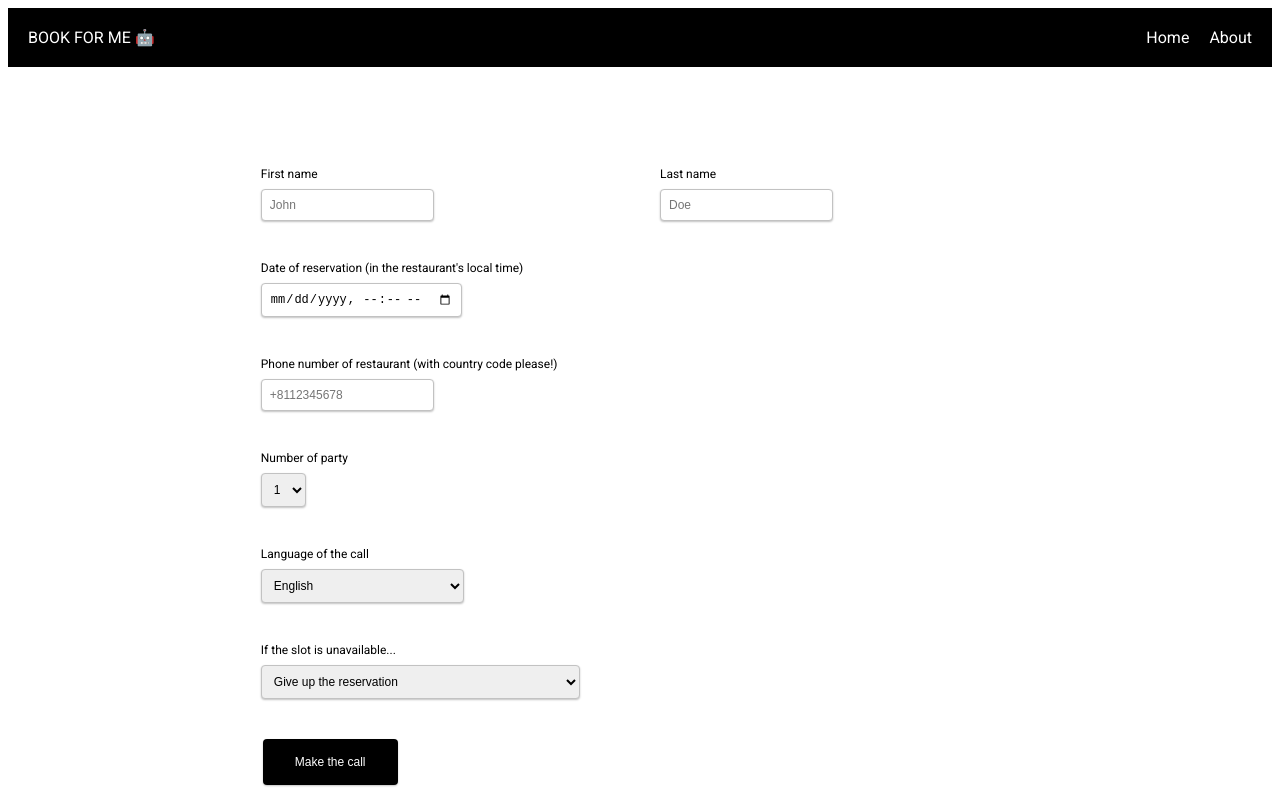
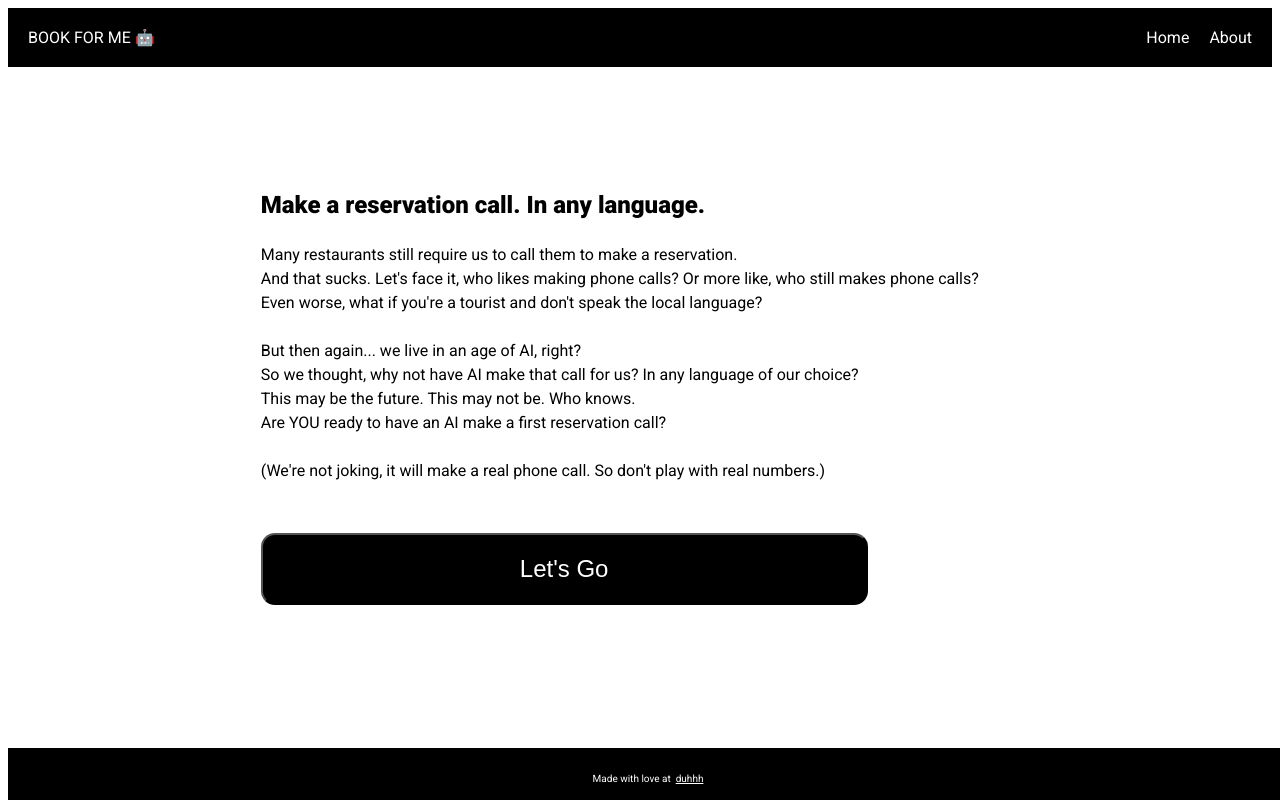
Before and after one commit to diceky/bookforme, a React (Vite) app: page / in a window 1280 px wide. Shown: the top 800 px of the page. Built offline with nearby package versions, Linux system fonts and the light colour scheme.

Commit message:
second commit

```diff
--- a/package.json
+++ b/package.json
@@ -15,6 +15,7 @@
     "react-dom": "^18.3.1",
     "react-hook-form": "^7.52.1",
     "react-router-dom": "^6.25.1",
+    "react-spinners": "^0.14.1",
     "yup": "^1.4.0"
   },
   "devDependencies": {
--- a/src/components/Call.jsx
+++ b/src/components/Call.jsx
@@ -1,5 +1,6 @@
 import React, {useEffect, useState} from 'react';
 import Styles from "./Call.module.css";
+import BeatLoader from "react-spinners/BeatLoader";
 
 const Call = ({booking, callStatus, callMessage, callId}) => {
 
@@ -28,26 +29,35 @@ const Call = ({booking, callStatus, callMessage, callId}) => {
   return (
     <div className={Styles.wrapper}>
         <p className={Styles.updates}>
-            Making call to {booking.restaurantPhone} ... 📞
+            Setting up the call to {booking.restaurantPhone} ... 📞
         </p>
         <p className={Styles.updates}>
-            Call Message: {callMessage}<br/>
+            Call status: {callMessage}<br/>
             Call ID: {callId}
         </p>
         {callStatus==="success" &&
             <>
                 <p className={Styles.updates}>
-                    We will update you once the call has ended so stay there 🤙
+                    The call is being made right now 🤙 We will update you when it ends so stay there! (calls typically take 3-5 minutes)
                 </p>
                 <div className={Styles.divider}></div>
             </>
         }
+        {!summary &&
+            <BeatLoader
+            size={30}
+            aria-label="Loading Spinner"
+          />
+
+        }
         {summary &&
-                <p className={Styles.updates}>
-                    {summary}
-                </p>
+                <>
+                    <p className={Styles.title}>Here's the result of the call 👇</p>
+                    <p className={Styles.updates}>{summary}</p>
+                </>
         }
-        {transcript && transcript.map((value, index) => <p className={Styles.updates}>{JSON.stringify(value, null, 2)}</p>)}
+        {transcript && transcript.map((value, index) => <p className={Styles.updates} key={index}>{JSON.stringify(value, null, 2)}</p>)}
+        {summary && <p className={Styles.end}>THE END 👋</p>}
     </div>
   )
 };
--- a/src/components/Call.module.css
+++ b/src/components/Call.module.css
@@ -1,5 +1,11 @@
 .wrapper{
 
+}
+
+.title{
+    font-size: 24px;
+    font-weight: 900;
+    margin-bottom: 40px;
 }
 
 .updates{
@@ -13,4 +19,11 @@
     width: 100%;
     height: 2px;
     background-color: black;
+    margin-bottom: 40px;
 }
+
+.end{
+    composes: updates;
+    background-color: black;
+    color: white;
+}
--- a/src/components/Form.jsx
+++ b/src/components/Form.jsx
@@ -11,33 +11,24 @@ const Form = ({onSubmit}) => {
       } = useForm();
 
   return (
-    <form onSubmit={handleSubmit(onSubmit)}>
+    <>
+      <form id="form" onSubmit={handleSubmit(onSubmit)}></form>
 
-        <div className={Styles.twoColumn}>
-          <div className={Styles.inputWrapper}>
-            <label htmlFor="fname">First name</label>
-            <input placeholder="John" id="fname" {...register("firstName", { required: true })} />
-          </div>
+      <p className={Styles.title}>Okay, first tell us about the reservation.</p>
 
       <div className={Styles.inputWrapper}>
-            <label htmlFor="lname">Last name</label>
-            <input placeholder="Doe" id="lname" {...register("lastName", { required: true })} />
-          </div>
+        <label htmlFor="rphone">Phone number of restaurant (with country code please!)</label>
+        <input form="form" placeholder="+8112345678" id="rphone" {...register("restaurantPhone", { required: true })} />
       </div>
 
       <div className={Styles.inputWrapper}>
         <label htmlFor="datetime">Date of reservation (in the restaurant's local time)</label>
-          <input id="datetime" type="datetime-local" step="1800" {...register("datetime", { required: true })} />
-        </div>
-
-        <div className={Styles.inputWrapper}>
-          <label htmlFor="rphone">Phone number of restaurant (with country code please!)</label>
-          <input placeholder="+8112345678" id="rphone" {...register("restaurantPhone", { required: true })} />
+        <input form="form" id="datetime" type="datetime-local" {...register("datetime", { required: true })} />
       </div>
 
       <div className={Styles.inputWrapper}>
         <label htmlFor="pNum">Number of party</label>
-          <select id="pNum" {...register("partyNum", { required: true })}>
+        <select form="form" id="pNum" {...register("partyNum", { required: true })}>
           <option value="1">1</option>
           <option value="2">2</option>
           <option value="3">3</option>
@@ -49,7 +40,7 @@ const Form = ({onSubmit}) => {
 
       <div className={Styles.inputWrapper}>
         <label htmlFor="lang">Language of the call</label>
-          <select id="lang" {...register("language", { required: true })}>
+        <select form="form" id="lang" {...register("language", { required: true })}>
           <option value="en">English</option>
           <option value="ja">Japanese</option>
           <option value="zh">Chinese (Mandarin, Simplified)</option>
@@ -63,16 +54,29 @@ const Form = ({onSubmit}) => {
 
       <div className={Styles.inputWrapper}>
         <label htmlFor="planB">If the slot is unavailable...</label>
-          <select id="planB" {...register("planB", { required: true })}>
+        <select form="form" id="planB" {...register("planB", { required: true })}>
           <option value="1">Give up the reservation</option>
           <option value="2">Check for slots 1 hour before or after the desired slot</option>
           <option value="3">Other</option>
         </select>
       </div>
 
+      <p className={Styles.title}>Tell us a little bit about you too, to lock in the reservation.</p>
 
-        <input type="submit" value="Make the call"/>
-      </form>
+      <div className={Styles.twoColumn}>
+        <div className={Styles.inputWrapper}>
+          <label htmlFor="fname">First name</label>
+          <input form="form" placeholder="John" id="fname" {...register("firstName", { required: true })} />
+        </div>
+
+        <div className={Styles.inputWrapper}>
+          <label htmlFor="lname">Last name</label>
+          <input form="form" placeholder="Doe" id="lname" {...register("lastName", { required: true })} />
+        </div>
+      </div>
+
+      <input form="form" type="submit" value="Make the call"/>
+    </>
   )
 };
 export default Form;
--- a/src/components/Form.module.css
+++ b/src/components/Form.module.css
@@ -1,3 +1,9 @@
+.title{
+    font-size: 24px;
+    font-weight: 900;
+    margin-bottom: 40px;
+}
+
 label{
     display: block;
     margin-bottom: 8px;
--- /dev/null
+++ b/src/components/Welcome.jsx
@@ -0,0 +1,22 @@
+import React from 'react';
+import Styles from "./Welcome.module.css";
+
+const Welcome = ({onButton}) => {
+  return (
+    <>
+        <p className={Styles.title}>Make a reservation call. In any language.</p>
+        <p className={Styles.text}>
+            Many restaurants still require us to call them to make a reservation. <br/>
+            And that sucks. Let's face it, who likes making phone calls? Or more like, who still makes phone calls?<br/>
+            Even worse, what if you're a tourist and don't speak the local language? <br/><br/>
+            But then again... we live in an age of AI, right?<br/>
+            So we thought, why not have AI make that call for us? In any language of our choice?<br/>
+            This may be the future. This may not be. Who knows.<br/>
+            Are YOU ready to have an AI make a first reservation call?<br /><br />
+            (We're not joking, it will make a real phone call. So don't play with real numbers.)
+        </p>
+        <button className={Styles.button} onClick={onButton}>Let's Go</button>
+    </>
+  )
+};
+export default Welcome;
--- /dev/null
+++ b/src/components/Welcome.module.css
@@ -0,0 +1,20 @@
+.title{
+    font-size: 24px;
+    font-weight: 900;
+}
+
+.text{
+    font-size: 16px;
+    line-height: 150%;
+    margin-bottom: 50px;
+}
+
+.button{
+    padding: 20px;
+    font-size: 24px;
+    width: 80%;
+    margin: auto;
+    border-radius: 14px;
+    background-color: black;
+    color: white;
+}
--- a/src/pages/About.jsx
+++ b/src/pages/About.jsx
@@ -3,11 +3,11 @@ import Styles from "./About.module.css";
 
 const About = () => {
   return (
-    <div>
-        <p className={Styles.title}>Fear no more.</p>
-        <p className={Styles.text}>There are many restaurants that still require you to call to book a seat.</p>
-        <p className={Styles.text}>For people that don't speak the local language, it makes it very difficult to make a reservation.</p>
-        <p className={Styles.text}>So let's have AI make that phone call.</p>
+    <div className={Styles.wrapper}>
+        <p className={Styles.title}>What can GenAI do for us? For real?</p>
+        <p className={Styles.text}>At <a href="https://duhhh.co" className={Styles.link} target="_blank" rel="noreferrer">duhhh</a> we're thinking deeply about practical values GenAI can bring to us, beyond assisstants, knowledge bases and fancy multimodality.</p>
+        <p className={Styles.text}>One interesting insight we found recently was how GenAI can relieve psychological stress in our daily lives, by having it do tasks that makes us humans think twice.</p>
+        <p className={Styles.text}>Making phone calls to restaurants is a perfect example. Especially in cases when you don't speak the local language.</p>
     </div>
   )
 }
--- a/src/pages/About.module.css
+++ b/src/pages/About.module.css
@@ -1,3 +1,9 @@
+.wrapper{
+  padding: 60px 0;
+  width: 60%;
+  margin: auto;
+}
+
 .title {
     text-align: center;
     font-size: 64px;
@@ -5,6 +11,6 @@
   }
 
 .text{
-  text-align: center;
+  text-align: left;
   font-size: 18px;
 }
--- a/src/pages/Home.jsx
+++ b/src/pages/Home.jsx
@@ -2,9 +2,11 @@ import React, { useState, useEffect } from 'react';
 import Styles from "./Home.module.css";
 import Form from "../components/Form";
 import Call from "../components/Call";
+import Welcome from "../components/Welcome";
 
 const Home = () => {
 
+  const [welcome, setWelcome] = useState(true);
   const [booking, setBooking] = useState({});
   const [callFlag, setCallFlag] = useState(false);
   const [callStatus, setCallStatus] = useState({});
@@ -15,6 +17,9 @@ const Home = () => {
       const url = `${import.meta.env.VITE_SERVER_ENDOINT}/call`;
 
       const callApi = async () => {
+
+        setCallFlag(true);
+
         try {
           await fetch(url, {
             method: 'POST',
@@ -26,7 +31,6 @@ const Home = () => {
             })
             .then((response) => {
               setCallStatus(response);
-              setCallFlag(true);
             });
         } catch (error) {
           console.error(error);
@@ -61,9 +65,15 @@ const Home = () => {
     });
   };
 
+  const onProceed = () => {
+    setWelcome(false);
+  }
+
   return (
     <div className={Styles.wrapper}>
-      {!callFlag ? <Form onSubmit={onSubmit} /> : <Call booking={booking} callStatus={callStatus.status} callMessage={callStatus.message} callId={callStatus["call_id"]}/>}
+      {welcome && <Welcome onButton={onProceed}/>}
+      {!welcome && !callFlag && <Form onSubmit={onSubmit} />}
+      {!welcome && callFlag && <Call booking={booking} callStatus={callStatus.status} callMessage={callStatus.message} callId={callStatus["call_id"]}/>}
     </div>
   )
 }
```
Also changed, not shown: 1 other file (tests, documents, lock files or other folders). Lines whose indentation alone changed are shown as unchanged.
